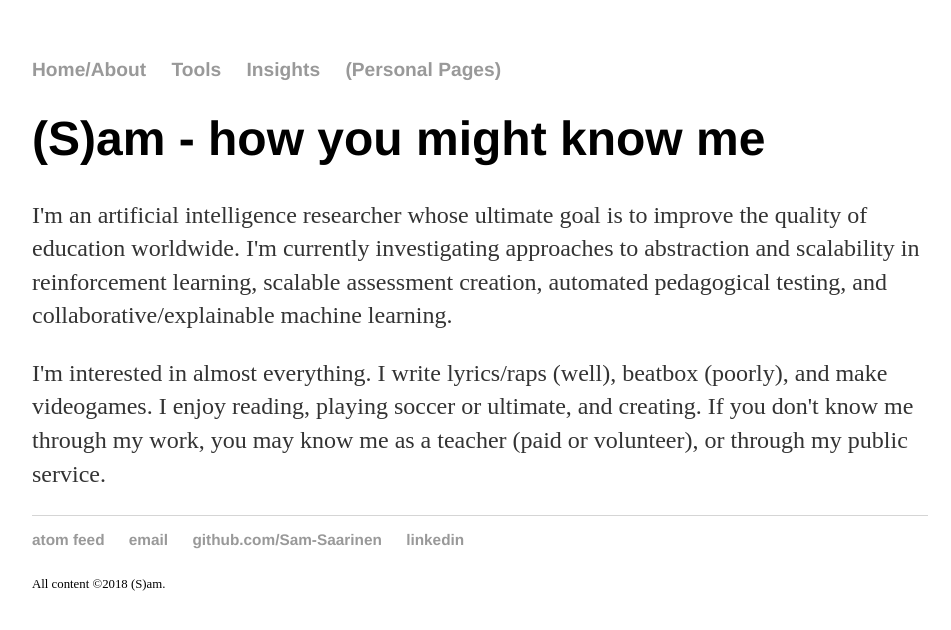
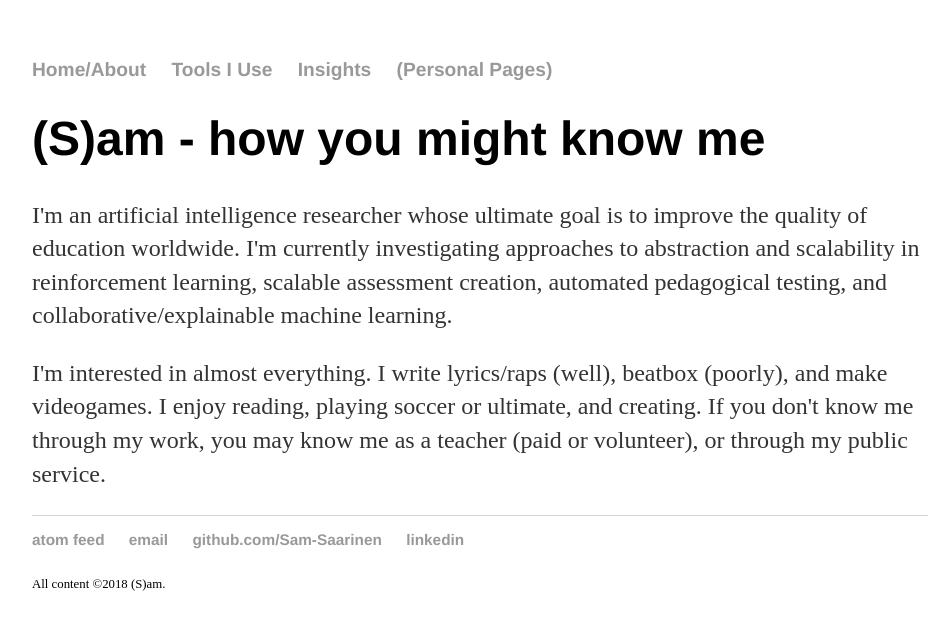
Before and after one commit to Sam-Saarinen/Sam-Saarinen.github.io, a Jekyll site: the page built from index.html, in a window 1280 px wide. Shown: the top 630 px of the page, without its empty margins (160-1111 px from the left). Built offline with Jekyll 4.4.1, drawn with Linux system fonts in a browser that asks for light colours.

Commit message:
Update default.html

```diff
--- a/_layouts/default.html
+++ b/_layouts/default.html
@@ -11,7 +11,7 @@
 			<nav>
 	    		<ul>
 	        		<li><a href="/">Home/About</a></li>
-				<li><a href="/tools">Tools</a></li>
+				<li><a href="/tools">Tools I Use</a></li>
 				<li><a href="/insights">Insights</a></li>
 				<li><a href="/personal">(Personal Pages)</a></li>
 	    		</ul>
```
